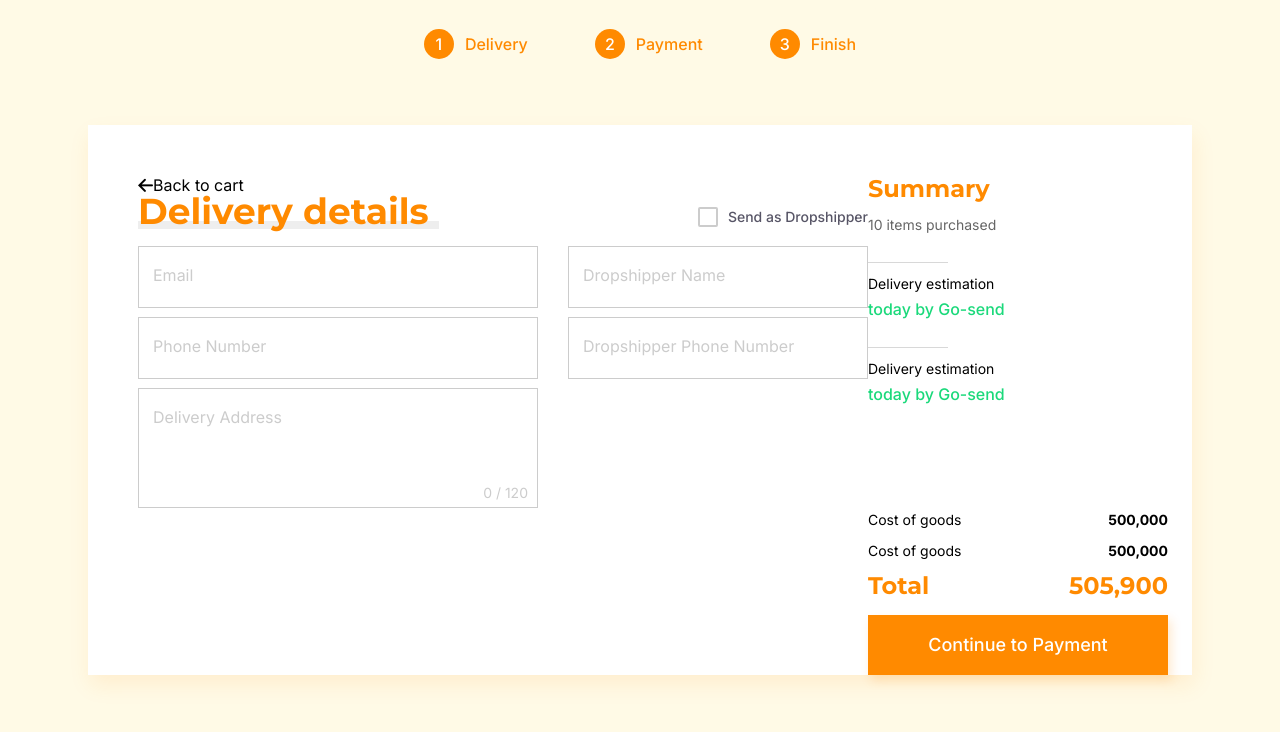
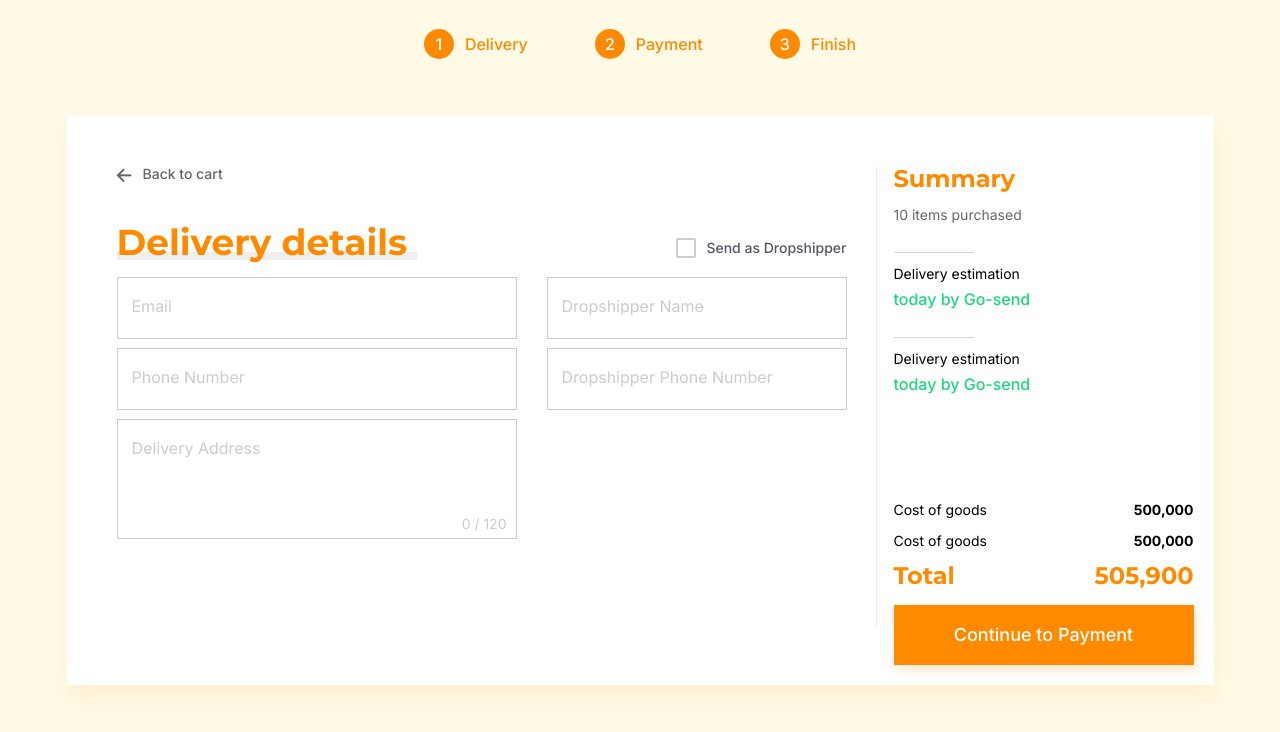
Before and after one commit to mahaldi/jakmall-technical-test, a Vue app: page /payment in a window 1280 px wide. Shown: the top 732 px of the page. Built offline with nearby package versions, Linux system fonts and the light colour scheme.

Commit message:
payment divider, back button fix style

```diff
--- a/src/views/payment/index.vue
+++ b/src/views/payment/index.vue
@@ -6,11 +6,12 @@
 			</div>
 			<div class="payment__form-section">
 				<div class="payment__back">
-          <i class="icon-left"></i>
-          <p>Back to cart</p>
+          <i class="payment__back-icon icon-left"></i>
+          <p class="jakmall-text jakmall-text--medium jakmall-text--blackOpt60">Back to cart</p>
         </div>
         <DeliveryDetails />
 			</div>
+      <div class="payment__divider"></div>
 			<div class="payment__summary-section">
 				<PaymentSummary />
 			</div>
--- a/src/views/payment/style.scss
+++ b/src/views/payment/style.scss
@@ -20,12 +20,11 @@
         display: flex;
         background-color: $white;
         width: fit-content;
-        padding: 24px;
-        padding-left: 50px;
-        padding-top: 52px;
+        padding: 52px 20px 20px 50px;
         margin: auto auto;
         min-width: 1100px;
-        height: 550px;
+        height: fit-content;
+        min-height: 550px;
         box-shadow: 2px 10px 20px 0px $secondaryOpt10;
     }
     &__form-section {
@@ -34,6 +33,18 @@
     &__back {
         display: flex;
         cursor: pointer;
+        margin-bottom: 33px;
+    }
+    &__back-icon {
+        color: $blackOpt60;
+        margin-right: 11px;
+    }
+    &__divider {
+        width: 1px;
+        background-color: $secondaryOpt20;
+        height: 460px;
+        margin-left: 29px;
+        margin-right: 17px;
     }
     &__summary-section {
         margin-left: auto;
```
